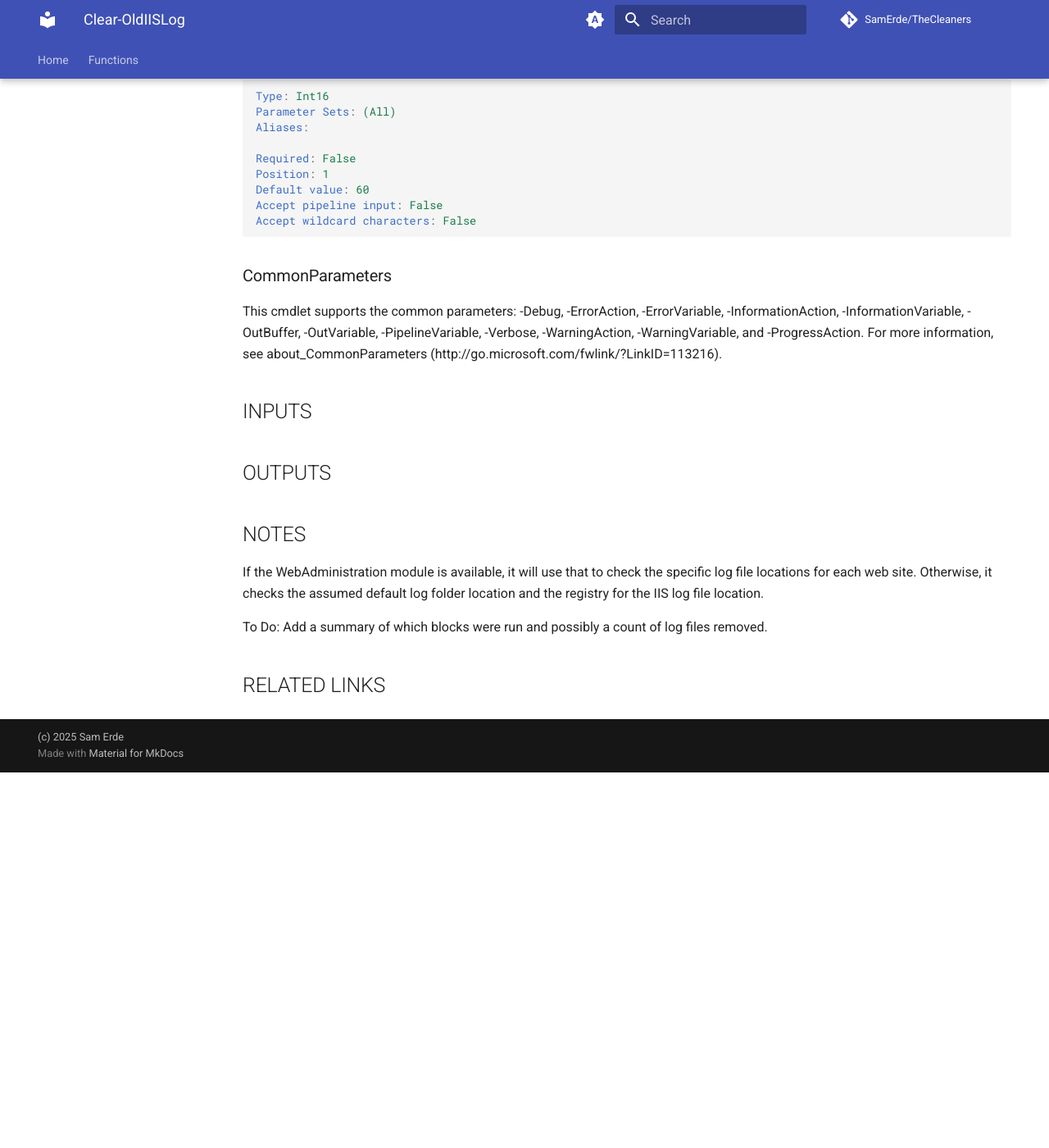
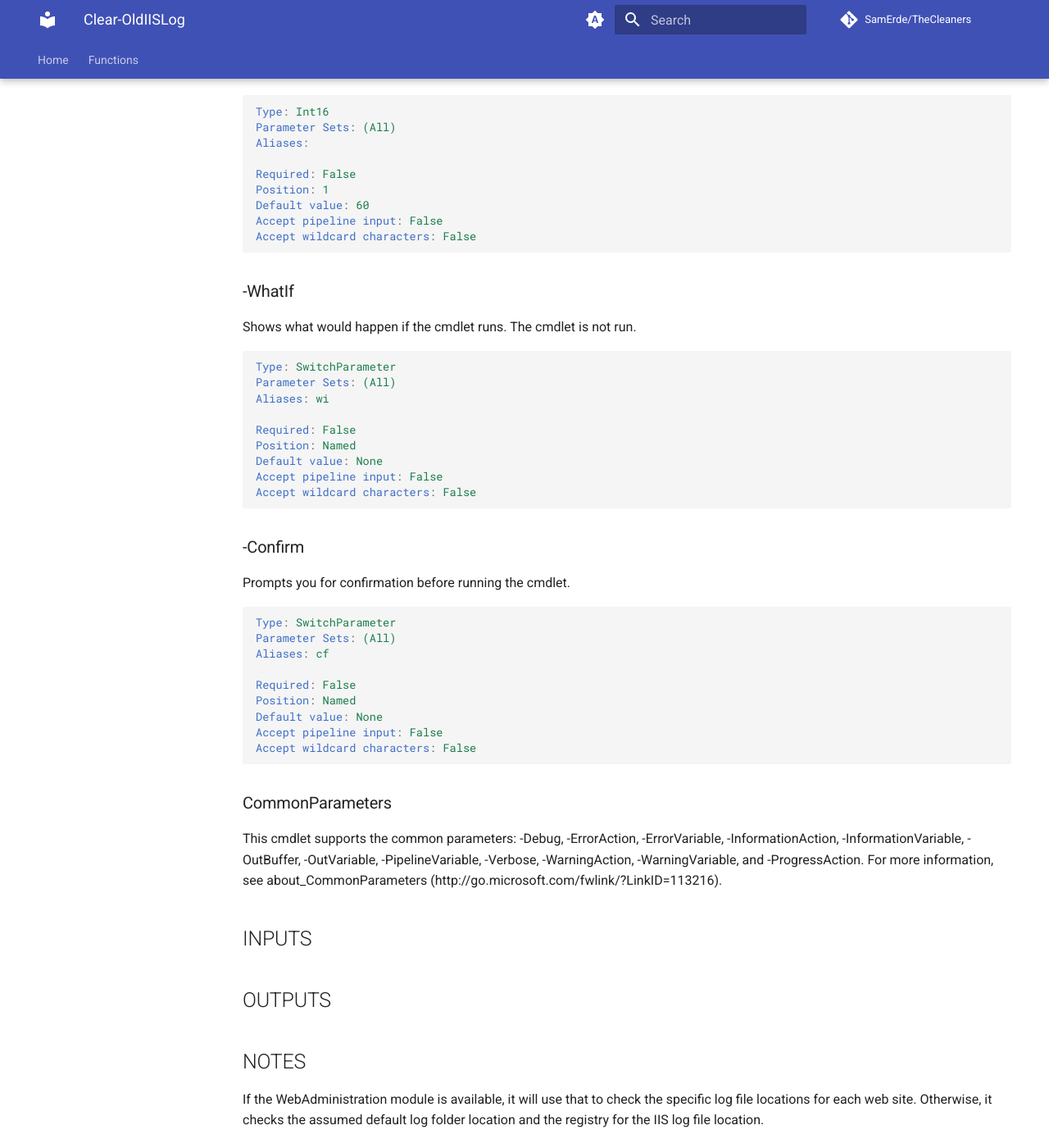
Before and after one commit to SamErde/TheCleaners, an MkDocs documentation site: the page built from docs/Clear-OldIISLog.md, in a window 1280 px wide and 1400 px high, scrolled down 852 px. Shown: the whole window at 82% size. Built offline with MkDocs 1.6.1 and Material for MkDocs 9.7.7, drawn with Linux system fonts in a browser that asks for light colours; comment, search, counter and statistics services are not loaded; before the commit the page ends 1794 px from its top, so only the background shows below that; some of the changed text lies outside the part shown.

Commit message:
fix: address all code review findings
- Remove-OldFiles: add Mandatory/ValidateScript on -Path, ValidateRange
  on -Days, use LiteralPath, filter by LastWriteTime (not CreationTime),
  enumerate files with ShouldProcess before Remove-Item
- Clear-CurrentUserTemp: fix Out-Null pipe that nulled the collection,
  wrap directory removal in ShouldProcess, add break guard for WhatIf
- Clear-OldExchangeLog: fix wrong function name Clear-OldIisLogFiles ->
  Clear-OldIISLog, pass -WhatIf:False, use Remove-Item
  with LiteralPath instead of .Delete(), add ValidateRange on -Days
- Clear-OldIISLog: add SupportsShouldProcess, wrap each Remove-OldFiles
  call in ShouldProcess so -WhatIf/-Confirm propagate correctly
- Get-StaleUserProfile: fix missing \$ prefix on !(StaleUserProfiles)
- Start-Cleaning: fix comment-based help -NoLogo -> -Dedication
- TheCleaners.psd1: remove WebAdministration from ExternalModuleDependencies
  (the module is optional at runtime)
- Activate skipped tests: move ExportedFunctions and TheCleaners-Module
  tests from SkipUnit/ to Unit/, add CleanupBehavior regression suite
- Update ExportedFunctions tests to Pester v5 -ForEach pattern
- CI workflow: switch to windows-latest, add permissions: contents: read,
  remove verbose debug step and auto-commit step, update generated docs

Co-authored-by: Copilot <223556219+Copilot@users.noreply.github.com>

````diff
--- a/docs/Clear-OldIISLog.md
+++ b/docs/Clear-OldIISLog.md
@@ -13,7 +13,8 @@ A script to clean out old IIS log files.
 ## SYNTAX
 
 ```
-Clear-OldIISLog [[-Days] <Int16>] [<CommonParameters>]
+Clear-OldIISLog [[-Days] <Int16>] [-WhatIf] [-Confirm]
+ [<CommonParameters>]
 ```
 
 ## DESCRIPTION
@@ -46,6 +47,37 @@ Accept pipeline input: False
 Accept wildcard characters: False
 ```
 
+### -WhatIf
+Shows what would happen if the cmdlet runs.
+The cmdlet is not run.
+
+```yaml
+Type: SwitchParameter
+Parameter Sets: (All)
+Aliases: wi
+
+Required: False
+Position: Named
+Default value: None
+Accept pipeline input: False
+Accept wildcard characters: False
+```
+
+### -Confirm
+Prompts you for confirmation before running the cmdlet.
+
+```yaml
+Type: SwitchParameter
+Parameter Sets: (All)
+Aliases: cf
+
+Required: False
+Position: Named
+Default value: None
+Accept pipeline input: False
+Accept wildcard characters: False
+```
+
 ### CommonParameters
 This cmdlet supports the common parameters: -Debug, -ErrorAction, -ErrorVariable, -InformationAction, -InformationVariable, -OutBuffer, -OutVariable, -PipelineVariable, -Verbose, -WarningAction, -WarningVariable, and -ProgressAction.
 For more information, see about_CommonParameters (http://go.microsoft.com/fwlink/?LinkID=113216).
````
Also changed, not shown: docs/Start-Cleaning.md (+1 -1 lines), 14 other files.
